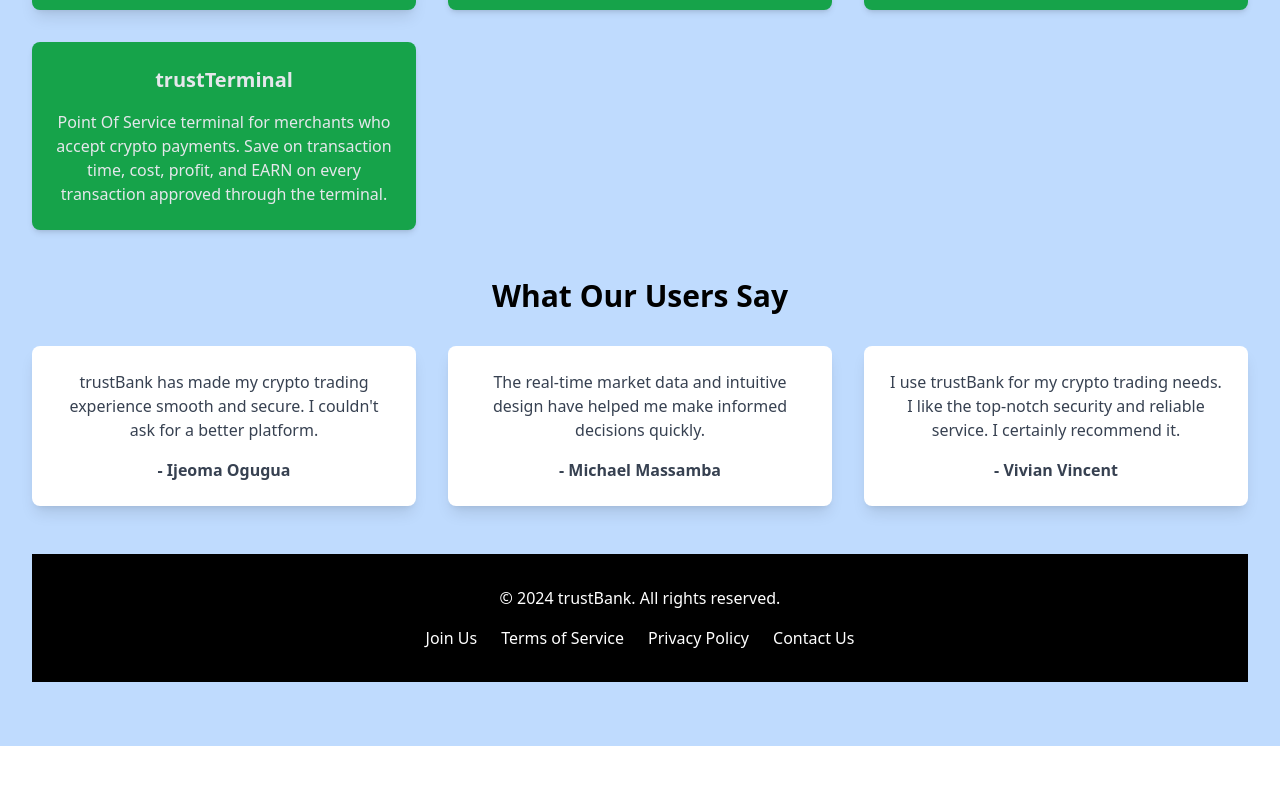
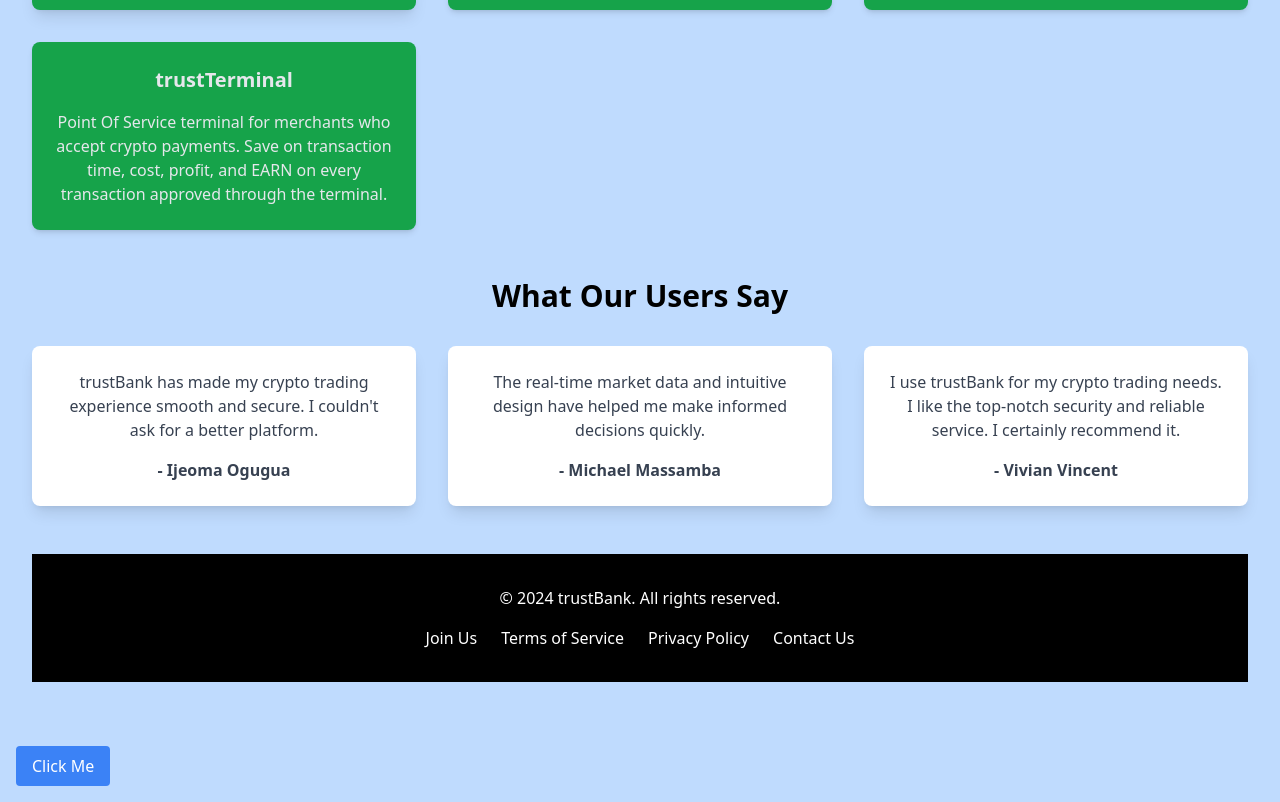
Before and after one commit to theceo1/trustbanqV.1, a Next.js app: page / in a window 1280 px wide. Shown: the part 806-1608 px from the top of the page. Before the commit the page ends 1552 px from the top, so only its background shows below. Built offline with nearby package versions, Linux system fonts and the light colour scheme.

Commit message:
Refactor VisionPage layout and add event tracking to Layout component

```diff
--- a/src/components/layout/Layout.tsx
+++ b/src/components/layout/Layout.tsx
@@ -2,15 +2,39 @@
 import React, { useState } from 'react';
 import { SpeedInsights } from "@vercel/speed-insights/next";
 import { Analytics } from '@vercel/analytics/react';
-
 import Header from './Header';
 import Sidebar from './Sidebar';
+
+// Extend the Window interface to include VercelAnalytics
+declare global {
+  interface Window {
+    VercelAnalytics: {
+      track: (event: string, properties?: Record<string, any>) => void;
+    };
+  }
+}
 
 const Layout: React.FC<{ children: React.ReactNode }> = ({ children }) => {
   const [isSidebarOpen, setIsSidebarOpen] = useState(false);
 
   const toggleSidebar = () => {
     setIsSidebarOpen(!isSidebarOpen);
+
+    // Manual event tracking using window.VercelAnalytics
+    if (typeof window !== 'undefined' && window.VercelAnalytics) {
+      window.VercelAnalytics.track('sidebar_toggle', {
+        isSidebarOpen: !isSidebarOpen,
+      });
+    }
+  };
+
+  const handleButtonClick = () => {
+    // Manual event tracking for button click
+    if (typeof window !== 'undefined' && window.VercelAnalytics) {
+      window.VercelAnalytics.track('button_click', {
+        buttonName: 'Example Button',
+      });
+    }
   };
 
   return (
@@ -20,6 +44,14 @@ const Layout: React.FC<{ children: React.ReactNode }> = ({ children }) => {
       {/* Main content area */}
       <main className="flex-1 p-4">
         {children}
+
+        {/* Example button to track clicks */}
+        <button
+          className="bg-blue-500 text-white px-4 py-2 mt-4 rounded"
+          onClick={handleButtonClick} // Track button clicks
+        >
+          Click Me
+        </button>
       </main>
 
       {/* Sidebar for mobile screens */}
@@ -36,6 +68,7 @@ const Layout: React.FC<{ children: React.ReactNode }> = ({ children }) => {
       {/* Add Speed Insights */}
       <SpeedInsights />
 
+      {/* Add Vercel Analytics */}
       <Analytics />
     </div>
   );
```
